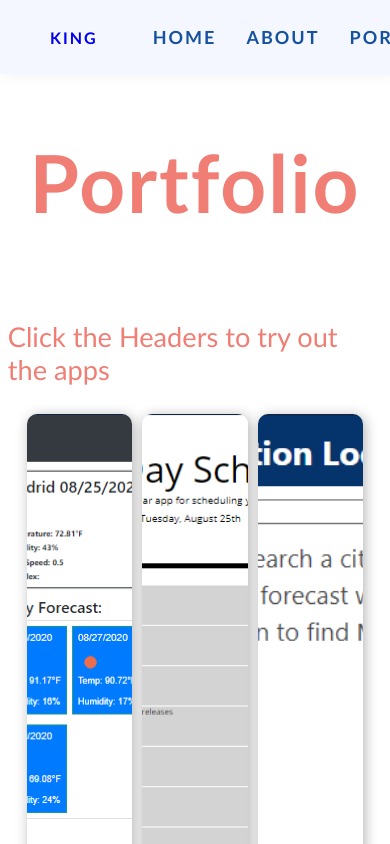
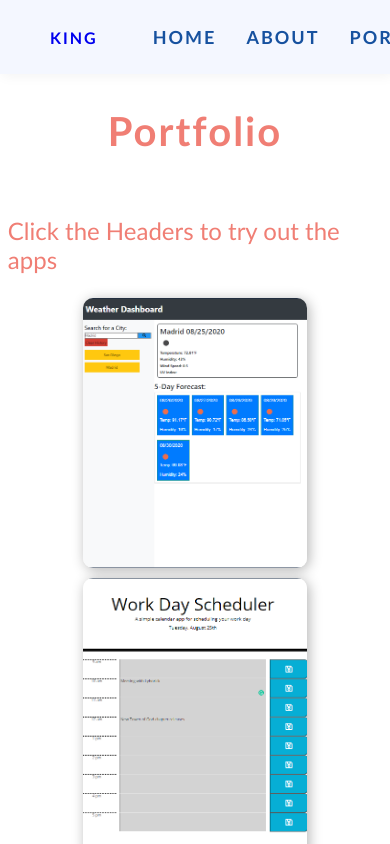
Before and after one commit to Nardacyon/React-Portfolio, a React (Create React App) app: page /react-portfolio/portfolio in a window 390 px wide. Shown: the top 844 px of the page. Built offline with nearby package versions, Linux system fonts and the light colour scheme.

Commit message:
portfolio edits to links and styling

```diff
--- a/src/pages/Portfolio/Portfolio.js
+++ b/src/pages/Portfolio/Portfolio.js
@@ -19,51 +19,51 @@ export default class Portfolio extends Component {
                 <div className="p-b-container">
                     <div className="p-box">
                         <div className="text-overlay">
-                            <a to="https://nardacyon.github.io/WeatherDashboard/" target="_blank" rel="noreferrer nofollow">Weather Dashboard </a>
+                            <a href="https://nardacyon.github.io/WeatherDashboard/" target="_blank" rel="noreferrer nofollow">Weather Dashboard</a>
                             <p>This site allows the user to search up a location and find the weather outlook as well as a 5 day forecast.</p>
-                            <a className="repo" to="https://github.com/Nardacyon/WeatherDashboard/" target="_blank" rel="noreferrer nofollow">Github Repo Here!</a>
+                            <a className="repo" href="https://github.com/Nardacyon/WeatherDashboard/" target="_blank" rel="noreferrer nofollow">Github Repo Here!</a>
                         </div>
                         <img src={weather} alt="Weather and forecast app"/>
                     </div>
                     <div className="p-box">
                         <div className="text-overlay">
-                            <a to="https://nardacyon.github.io/Day-Planner/" target="_blank" rel="noreferrer nofollow">Day Planner</a>
+                            <a href="https://nardacyon.github.io/Day-Planner/" target="_blank" rel="noreferrer nofollow">Day Planner</a>
                             <p>This app was one of my earlier works, its purpose is to help users plan out their work day. By inputting an event in the text area and clicking save, you can plan your day accordingly.</p>
-                            <a className="repo" to="https://github.com/Nardacyon/Day-Planner/" target="_blank" >Github Repo Here!</a>
+                            <a className="repo" href="https://github.com/Nardacyon/Day-Planner/" target="_blank" rel="noreferrer nofollow">Github Repo Here!</a>
                         </div>
                         <img src={day_planner} alt="Day planner app"/>
                     </div>
                     <div className="p-box">
                         <div className="text-overlay">
-                            <a to="https://nardacyon.github.io/LocationLookup/" target="_blank" rel="noreferrer nofollow">Location Lookup</a>
+                            <a href="https://nardacyon.github.io/LocationLookup/" target="_blank" rel="noreferrer nofollow">Location Lookup</a>
                             <p>My most recent project. This project takes a location and displays a map of the location, weather outlook, and major news headlines relating to the user's search.</p>
-                            <a className="repo" to="https://github.com/Nardacyon/LocationLookup/" target="_blank" rel="noreferrer nofollow">Github Repo Here!</a>
+                            <a className="repo" href="https://github.com/Nardacyon/LocationLookup/" target="_blank" rel="noreferrer nofollow">Github Repo Here!</a>
                         </div>
                         <img src={Location_Lookup} alt="Location lookup app"/>
                     </div>
-                </div>
-                <div className="p-b-container">
+                {/* </div>         */}
+                {/* <div className="p-b-container"> */}
                     <div className="p-box">
                         <div className="text-overlay">
-                            <a to="https://gitgudburgers.herokuapp.com/" target="_blank" rel="noreferrer nofollow">Git Gud Burger</a>
+                            <a href="https://gitgudburgers.herokuapp.com/" target="_blank" rel="noreferrer nofollow">Git Gud Burger</a>
                             <p>Git Gud Burger is an express app that is deployed on heroku. This is my first project that I have used the MVC design, and also my first express handlebars application.</p>
-                            <a className="repo" to="https://github.com/Nardacyon/GitGudBurger" target="_blank" rel="noreferrer nofollow">Github Repo Here!</a>
+                            <a className="repo" href="https://github.com/Nardacyon/GitGudBurger" target="_blank" rel="noreferrer nofollow">Github Repo Here!</a>
                         </div>
                         <img src={GGBurger} alt="Git Gud Burger Page"/>
                     </div>
                     <div className="p-box">
                         <div className="text-overlay">
-                            <a to="https://kt-note-taker.herokuapp.com/" target="_blank" rel="noreferrer nofollow">Note Taker</a>
+                            <a href="https://kt-note-taker.herokuapp.com/" target="_blank" rel="noreferrer nofollow">Note Taker</a>
                             <p>This app was one of my earlier works, its purpose is to help users plan out their work day. By inputting an event in the text area and clicking save, you can plan your day accordingly.</p>
-                            <a className="repo" to="https://github.com/Nardacyon/Note-Taker" target="_blank" rel="noreferrer nofollow">Github Repo Here!</a>
+                            <a className="repo" href="https://github.com/Nardacyon/Note-Taker" target="_blank" rel="noreferrer nofollow">Github Repo Here!</a>
                         </div>
                         <img src={Note_Taker} alt="Note Taker App"/>
                     </div>
                     <div className="p-box">
                         <div className="text-overlay">
-                            <a to="https://morning-plains-94430.herokuapp.com/" target="_blank" rel="noreferrer nofollow">Black Jack</a>
+                            <a href="https://morning-plains-94430.herokuapp.com/" target="_blank" rel="noreferrer nofollow">Black Jack</a>
                             <p>This is a blackjack game using a Deck API, Handlebars, Passport authentication and alpine.js</p>
-                            <a className="repo" to="https://github.com/melty100/Blackjack" target="_blank" rel="noreferrer nofollow">Github Repo Here!</a>
+                            <a className="repo" href="https://github.com/melty100/Blackjack" target="_blank" rel="noreferrer nofollow">Github Repo Here!</a>
                         </div>
                         <img src={blackjack} alt="Black Jack Game"/>
                     </div>
--- a/src/pages/Portfolio/styles.css
+++ b/src/pages/Portfolio/styles.css
@@ -37,11 +37,11 @@
 }
 
 .p-b-container {
-    width: 90%;
-    height: 70vh;
+    width: 100%;
+    /* height: 70vh; */
     display: grid;
-    grid-template-rows: auto;
-    grid-template-columns: 1fr 1fr 1fr;
+    /* grid-template-rows: auto; */
+    grid-template-columns: repeat(3, auto);
     grid-gap: 10px;
 }
 
@@ -103,3 +103,28 @@
     height: 100%;
     object-fit: cover;
 }
+
+@media screen and (max-width: 1041px) {
+    .p-heading {
+        font-size: 3rem;
+    }
+
+    .p-desc {
+        font-size: 1.5rem;
+    }
+
+    .p-b-container {
+        grid-template-columns: repeat(2, auto);
+    }
+}
+
+@media screen and (max-width: 840px) {
+    .p-heading {
+        font-size: 2.5rem;
+    }
+
+    .p-b-container {
+        grid-template-columns: repeat(1, auto);
+        width: 60%
+    }
+}
```
Also changed, not shown: 1 other file (tests, documents, lock files or other folders).
